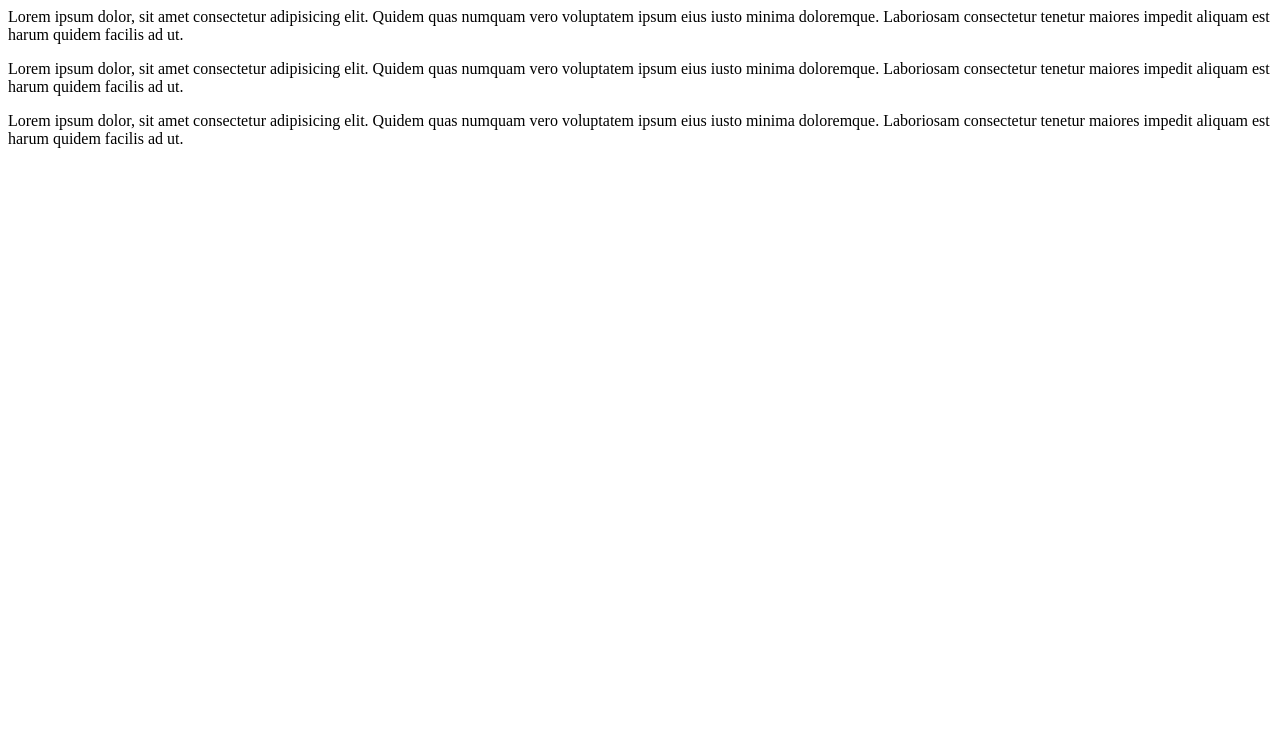
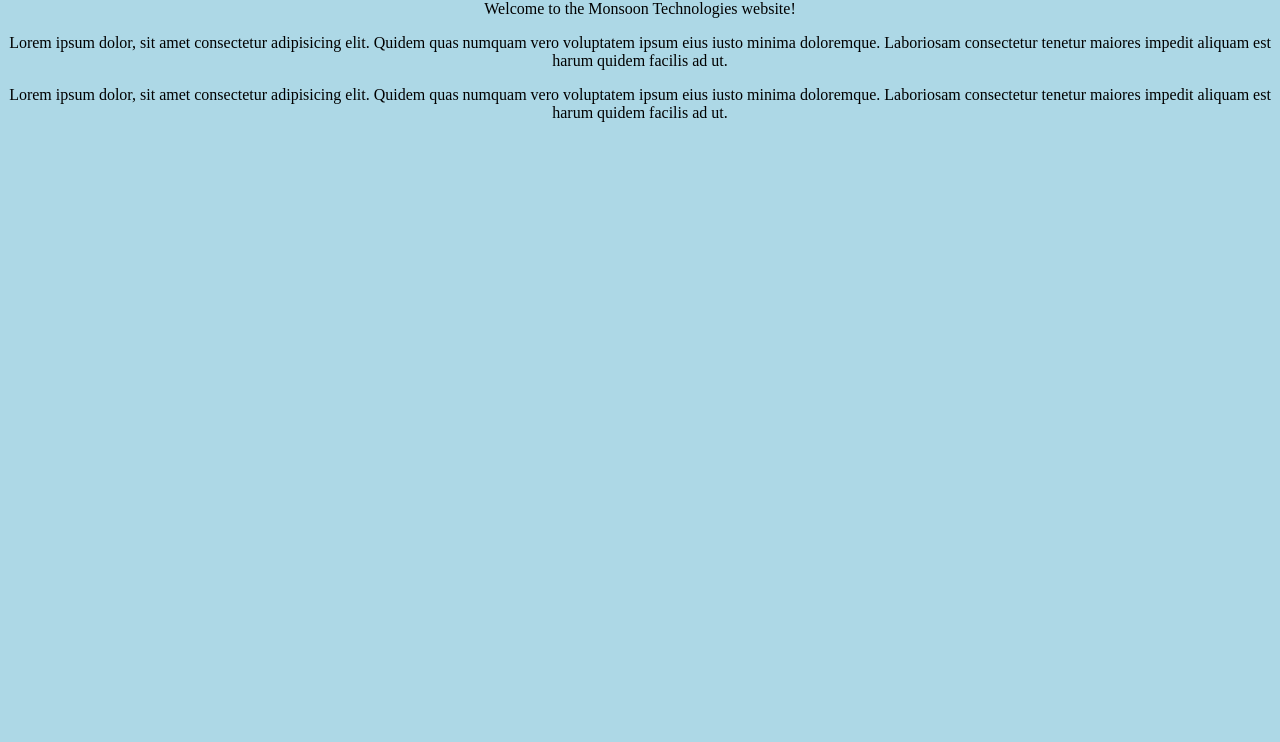
Before and after one commit to jatin-shah/MonsoonSite, a plain HTML site: page index.html in a window 1280 px wide. Shown: the part 58-800 px from the top of the page. Drawn offline with Linux system fonts and the light colour scheme.

Commit message:
added styling

```diff
--- a/index.html
+++ b/index.html
@@ -3,10 +3,11 @@
     <meta charset="UTF-8">
     <meta name="viewport" content="width=device-width, initial-scale=1.0">
     <title>Document</title>
+    <link rel="stylesheet" href="styles.css">
 </head>
 <body>
     <h1>Monsoon Technologies</h1>
-    <p>Lorem ipsum dolor, sit amet consectetur adipisicing elit. Quidem quas numquam vero voluptatem ipsum eius iusto minima doloremque. Laboriosam consectetur tenetur maiores impedit aliquam est harum quidem facilis ad ut.</p>
+    <p>Welcome to the Monsoon Technologies website!</p>
     <p>Lorem ipsum dolor, sit amet consectetur adipisicing elit. Quidem quas numquam vero voluptatem ipsum eius iusto minima doloremque. Laboriosam consectetur tenetur maiores impedit aliquam est harum quidem facilis ad ut.</p>
     <p>Lorem ipsum dolor, sit amet consectetur adipisicing elit. Quidem quas numquam vero voluptatem ipsum eius iusto minima doloremque. Laboriosam consectetur tenetur maiores impedit aliquam est harum quidem facilis ad ut.</p>
 </body>
--- /dev/null
+++ b/styles.css
@@ -0,0 +1,5 @@
+body {
+    margin: 0;
+    background: lightblue;
+    text-align: center;
+}
```
